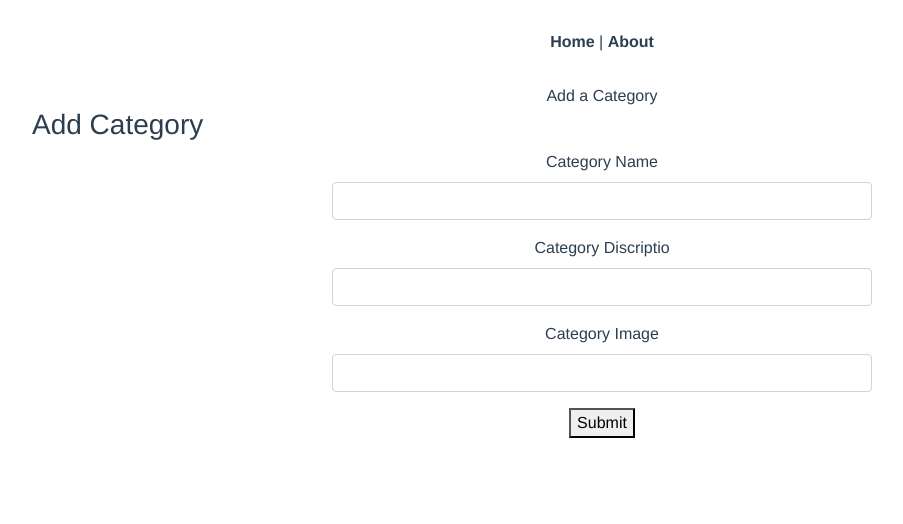
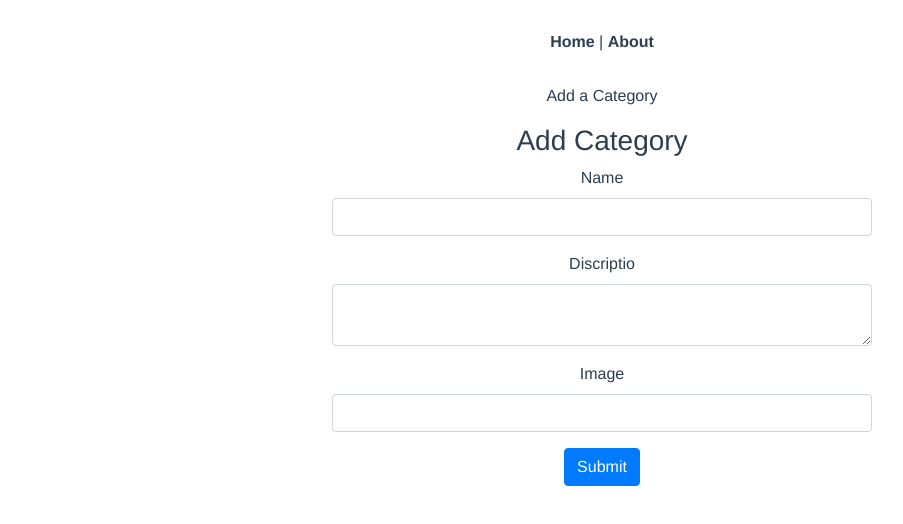
Before and after one commit to Mahabubmon/E-Commerce_App, a Vue app: page /admin/category/add in a window 1280 px wide. Shown: the top 524 px of the page, without its empty margins (38-941 px from the left). Built offline with nearby package versions, Linux system fonts and the light colour scheme.

Commit message:
Do some thing modification

```diff
--- a/src/views/Category/AddCategory.vue
+++ b/src/views/Category/AddCategory.vue
@@ -2,8 +2,8 @@
     <div>Add a Category</div>
     <div class="container">
         <div class="row">
-            <div class="text-center">
-                <h3>Add Category</h3>
+            <div class="col-12 text-center">
+                <h3 class="pt-3">Add Category</h3>
             </div>
         </div>
         <div class="row ">
@@ -11,18 +11,18 @@
             <div class="col-6">
                 <form action="">
                 <div class="form-group">
-                    <label for="">Category Name</label>
-                        <input type="text" class="form-control">
+                    <label for=""> Name</label>
+                        <input type="text" class="form-control"/>
                 </div>
                 <div class="form-group">
-                    <label for="">Category Discriptio</label>
-                        <input type="text" class="form-control">
+                    <label for=""> Discriptio</label>
+                        <textarea type="text" class="form-control"/>
                 </div>
                 <div class="form-group">
-                    <label for="">Category Image</label>
-                        <input type="text" class="form-control">
+                    <label for=""> Image</label>
+                        <input type="text" class="form-control"/>
                 </div>
-                <button type="submit" class="" >Submit</button>
+                <button type="submit" class="btn btn-primary" >Submit</button>
             </form>
             </div>
             <div class="col-3"></div>
```
